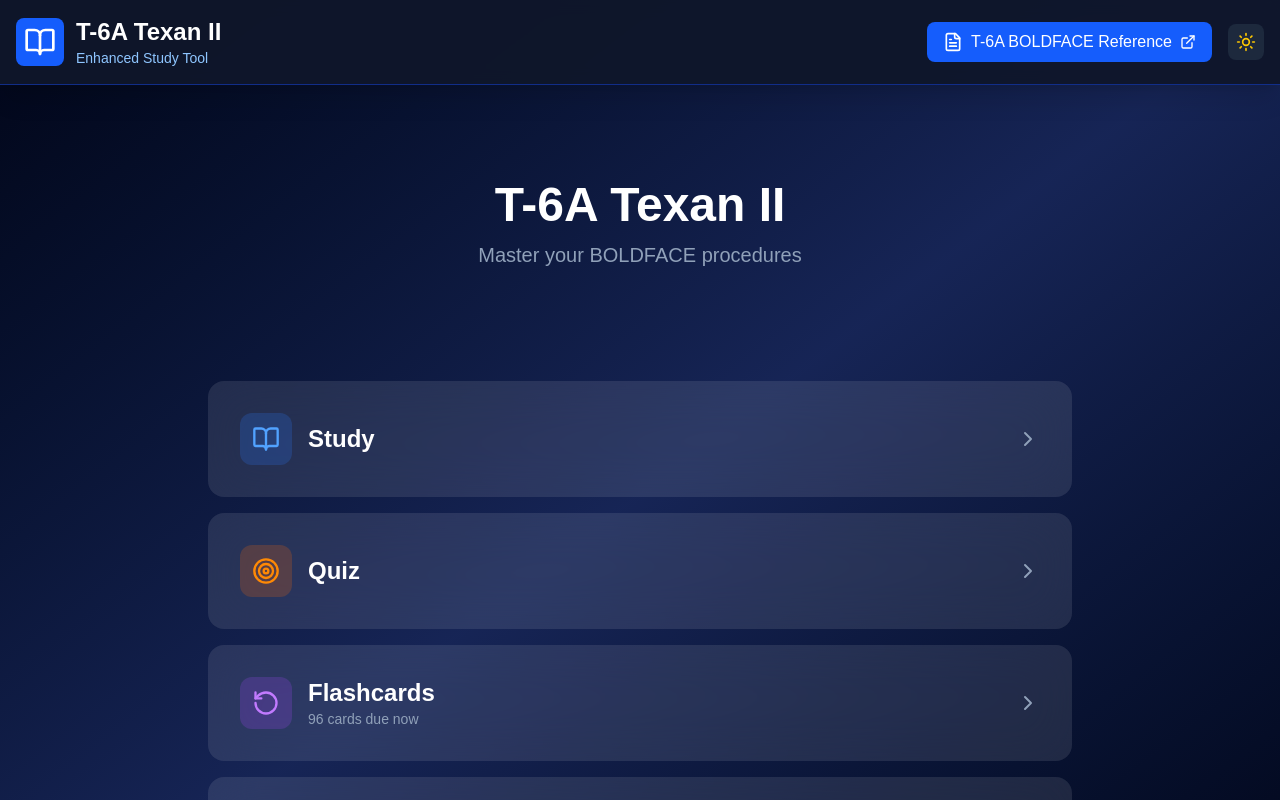
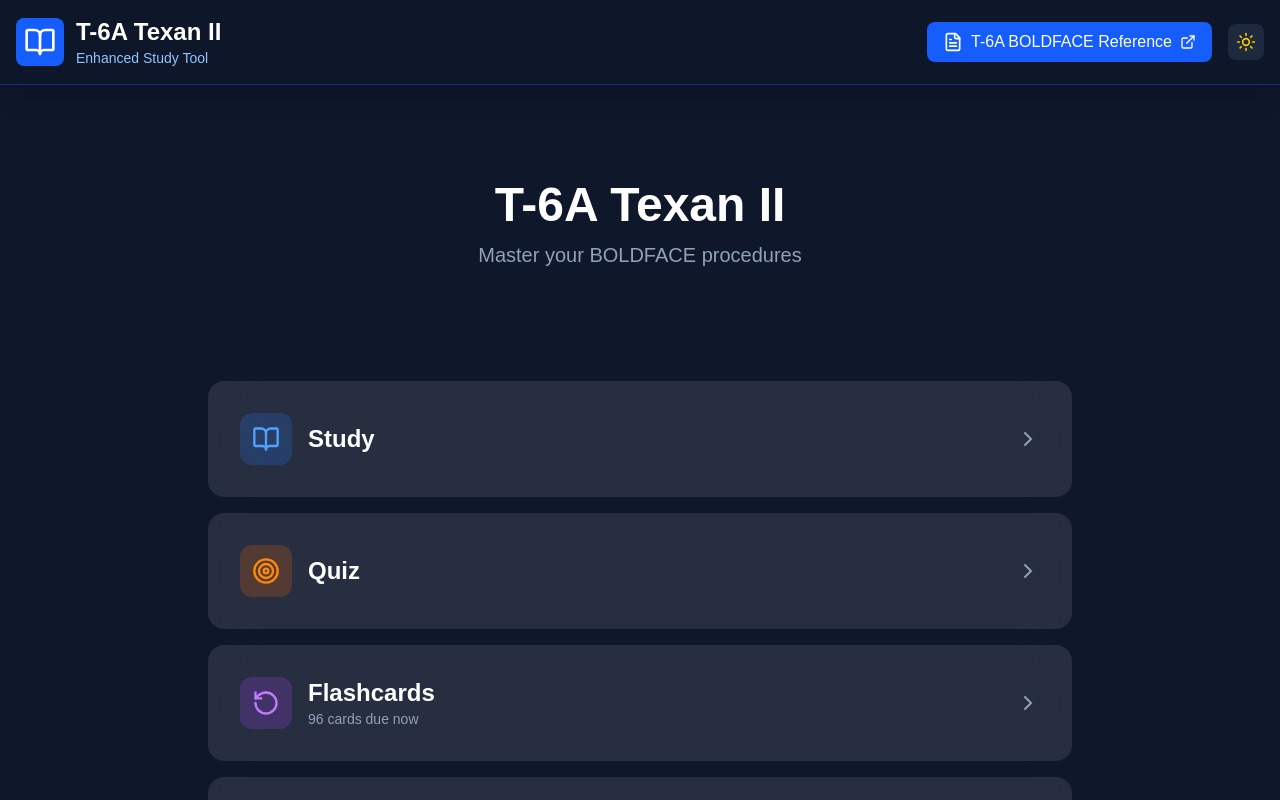
Before and after one commit to ceejwatson/t6a-boldface-study-tool, a Next.js app: page / in a window 1280 px wide. Shown: the top 800 px of the page. Built offline with nearby package versions, Linux system fonts and the light colour scheme.

Commit message:
Change background to solid slate-900 (no gradient) for better match with question card

```diff
--- a/app/page.js
+++ b/app/page.js
@@ -796,7 +796,7 @@ export default function T6AEnhancedStudyTool() {
 
   return (
     <div
-      className={`min-h-screen ${darkMode ? "bg-gradient-to-br from-slate-950 via-blue-950 to-slate-950" : "bg-gradient-to-br from-slate-100 via-blue-100 to-slate-100"}`}
+      className={`min-h-screen ${darkMode ? "bg-slate-900" : "bg-slate-100"}`}
     >
       {/* Header */}
       <header
```
